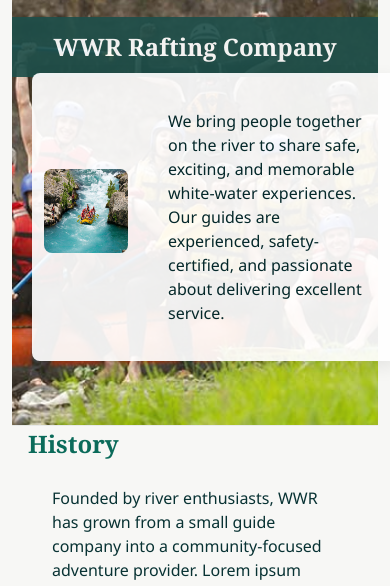
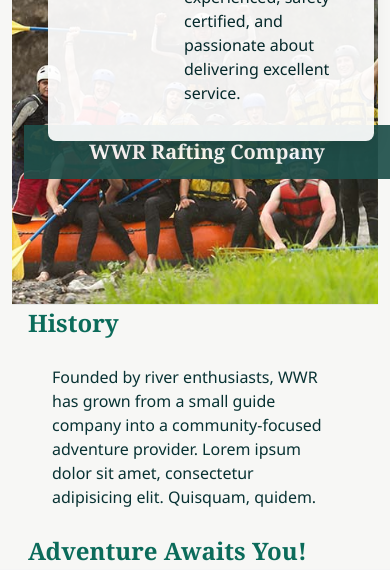
Before and after one commit to aparkerjones/wdd130, a plain HTML site: page wwr/about.html in a window 390 px wide. Shown: the part 136-722 px from the top of the page. Drawn offline with Linux system fonts and the light colour scheme.

Commit message:
Updates css

```diff
--- a/wwr/about.html
+++ b/wwr/about.html
@@ -2,7 +2,7 @@
 <html lang="en">
 
 <head>
-    <meta charset="utf-8" />
+    <meta charset="utf-8">
     <meta name="viewport" content="width=device-width, initial-scale=1">
     <title>About Us and the rafting company name.</title>
     <meta name="description"
--- a/wwr/styles/rafting.css
+++ b/wwr/styles/rafting.css
@@ -16,11 +16,7 @@
 }
 
 /* Reset box model */
-*{
-  margin:0;
-  padding:0;
-  box-sizing:border-box;
-}
+* { margin: 0; padding: 0; box-sizing: border-box; }
 
 html,body{height:100%}
 body{
@@ -101,6 +97,14 @@ nav, p, section, article{
   color:#05282a;
   padding:2rem 0;
 }
+.hero article{
+  position:absolute;
+  bottom:20px;
+  left:20px;
+  z-index:2;
+  width:calc(100% - 40px);
+  max-width:520px;
+}
 .hero h1{
   color:#fff;
   margin:0 0 1rem 0;
@@ -117,12 +121,6 @@ nav, p, section, article{
   display:flex;
   gap:1rem;
   align-items:center;
-  max-width:70ch;
-  position:absolute;
-  bottom:20px;
-  left:20px;
-  width:calc(100% - 40px);
-  max-width:520px;
   background-color:rgba(255,255,255,0.92);
   padding:12px;
   border-radius:var(--radius);
@@ -167,7 +165,6 @@ ul{padding-left:1.15rem}
 /* Small responsive tweaks */
 @media (max-width:720px){
   header, main, footer{width:100%;padding:0 12px}
-  .hero .intro{position:relative;width:auto;margin:12px 0}
-  .hero h1{position:relative;top:0;padding:12px}
-  .hero article img{float:none;display:block;width:84px;margin:0 0 12px}
+  .hero h1{position:absolute;top:12px;left:12px;right:12px;padding:12px;font-size:clamp(1.25rem,4vw,1.75rem)}
+  .hero article img{float:none;display:block;width:72px;height:72px;margin:0 12px 0 0}
 }
```
